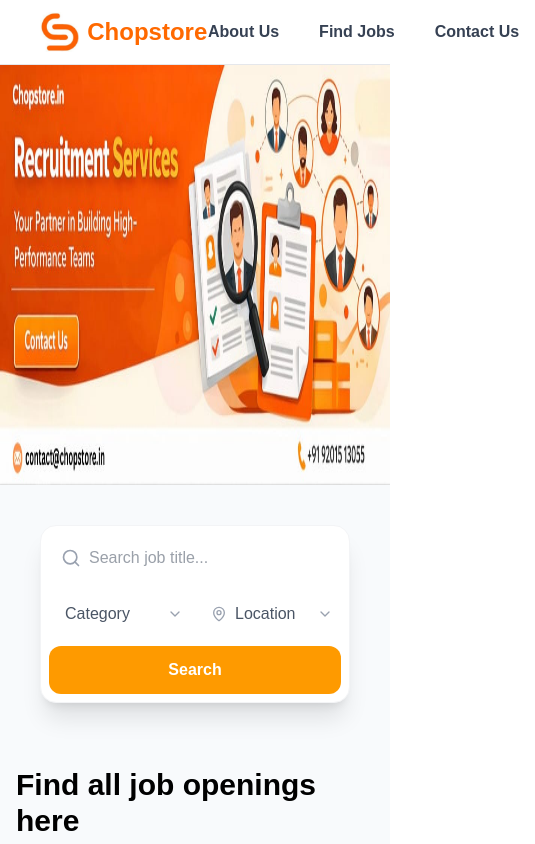
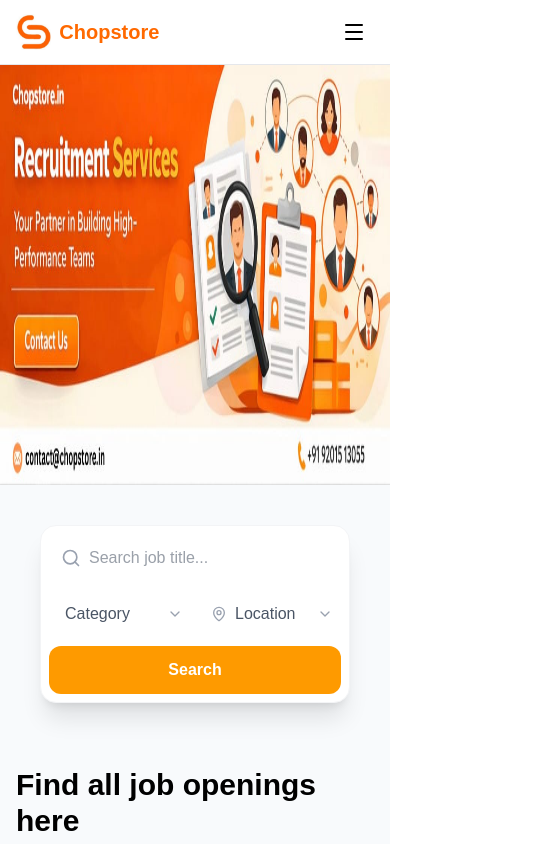
Before and after one commit to drj09/chopstore-app, a Next.js app: page / in a window 390 px wide. Shown: the top 844 px of the page, 535 px wide, since content can reach past the window. Built offline with nearby package versions, Linux system fonts and the light colour scheme.

Commit message:
refactor: clean up Navbar component and add mobile menu functionality

```diff
--- a/src/app/page.tsx
+++ b/src/app/page.tsx
@@ -19,14 +19,6 @@
   responsibilities: string[];
   jobTags?: string;
 }
-
-
-const images = [
-  "/hero/hero1.jpg",
-  "/hero/hero2.jpg",
-  "/hero/hero3.jpg",
-];
-
 
 
 export default function Home() {
--- a/src/components/navBar.tsx
+++ b/src/components/navBar.tsx
@@ -1,63 +1,73 @@
 "use client";
 
-import SearchBar from "./SearchBar";
+import { useState } from "react";
+import { Menu, X } from "lucide-react";
 
-type NavbarProps = {
-  locations: string[];
-  categories: string[];
-  onSearch: (filters: {
-    title: string;
-    category: string;
-    location: string;
-  }) => void;
-};
-const images = ["/hero/logo2.jpeg"];
+const images = [
+  "/hero/logo2.jpeg",
+];
 
 export default function Navbar() {
+  const [open, setOpen] = useState(false);
+
   return (
     <header className="sticky top-0 z-50 bg-white border-b border-gray-200">
-      <div className="mx-auto px-10">
-        <div className="flex items-center gap-6 py-3">
+      <div className="max-w-7xl mx-auto px-4 sm:px-6">
+        {/* Top row */}
+        <div className="flex items-center justify-between h-16">
           {/* LEFT — Logo */}
-          <div className="flex flex-1 items-center flex-shrink-0 gap-2">
-  <img
-    src={images[0]}
-    alt="Job Portal Logo"
-    className="h-10 w-auto cursor-pointer"
-  />
-  <span className="text-2xl font-extrabold text-orange-500 cursor-pointer">
-    Chopstore
-  </span>
-</div>
+          <div className="flex items-center gap-2">
+            <img
+              src={images[0]} // put in public
+              alt="Chopstore Logo"
+              className="h-9 w-auto"
+            />
+            <span className="text-xl font-extrabold text-orange-500">
+              Chopstore
+            </span>
+          </div>
 
-
-
-          {/* CENTER — Search widget
-          <div className="flex-1 hidden lg:block">
-            <SearchBar
-              locations={locations}
-              categories={categories}
-              onSearch={onSearch}
-            />
-          </div>
-          */}
-
-          {/* RIGHT — Nav buttons */}
-          <nav className="flex items-center gap-2 flex-shrink-0">
+          {/* DESKTOP NAV */}
+          <nav className="hidden md:flex items-center gap-2">
             {["About Us", "Find Jobs", "Contact Us"].map((item) => (
               <button
                 key={item}
                 className="px-4 py-2 rounded-lg font-semibold text-gray-700
-                hover:bg-amber-500 hover:text-white transition-colors"
+                hover:bg-amber-500 hover:text-white transition"
               >
                 {item}
               </button>
             ))}
           </nav>
+
+          {/* MOBILE MENU BUTTON */}
+          <button
+            onClick={() => setOpen(!open)}
+            className="md:hidden p-2 rounded-lg hover:bg-gray-100"
+            aria-label="Toggle menu"
+          >
+            {open ? <X className="w-6 h-6 text-black" /> : <Menu className="w-6 h-6 text-black" />}
+          </button>
         </div>
 
-        {/* MOBILE SEARCH (widget style) */}
-
+        {/* MOBILE DROPDOWN */}
+        {open && (
+          <div className="md:hidden pb-4">
+            <nav className="flex flex-col gap-2">
+              {["About Us", "Find Jobs", "Contact Us"].map((item) => (
+                <button
+                  key={item}
+                  className="w-full text-left px-4 py-3 rounded-lg
+                  font-semibold text-gray-600
+                  hover:bg-amber-500 hover:text-white transition"
+                  onClick={() => setOpen(false)}
+                >
+                  {item}
+                </button>
+              ))}
+            </nav>
+          </div>
+        )}
       </div>
     </header>
   );
```
